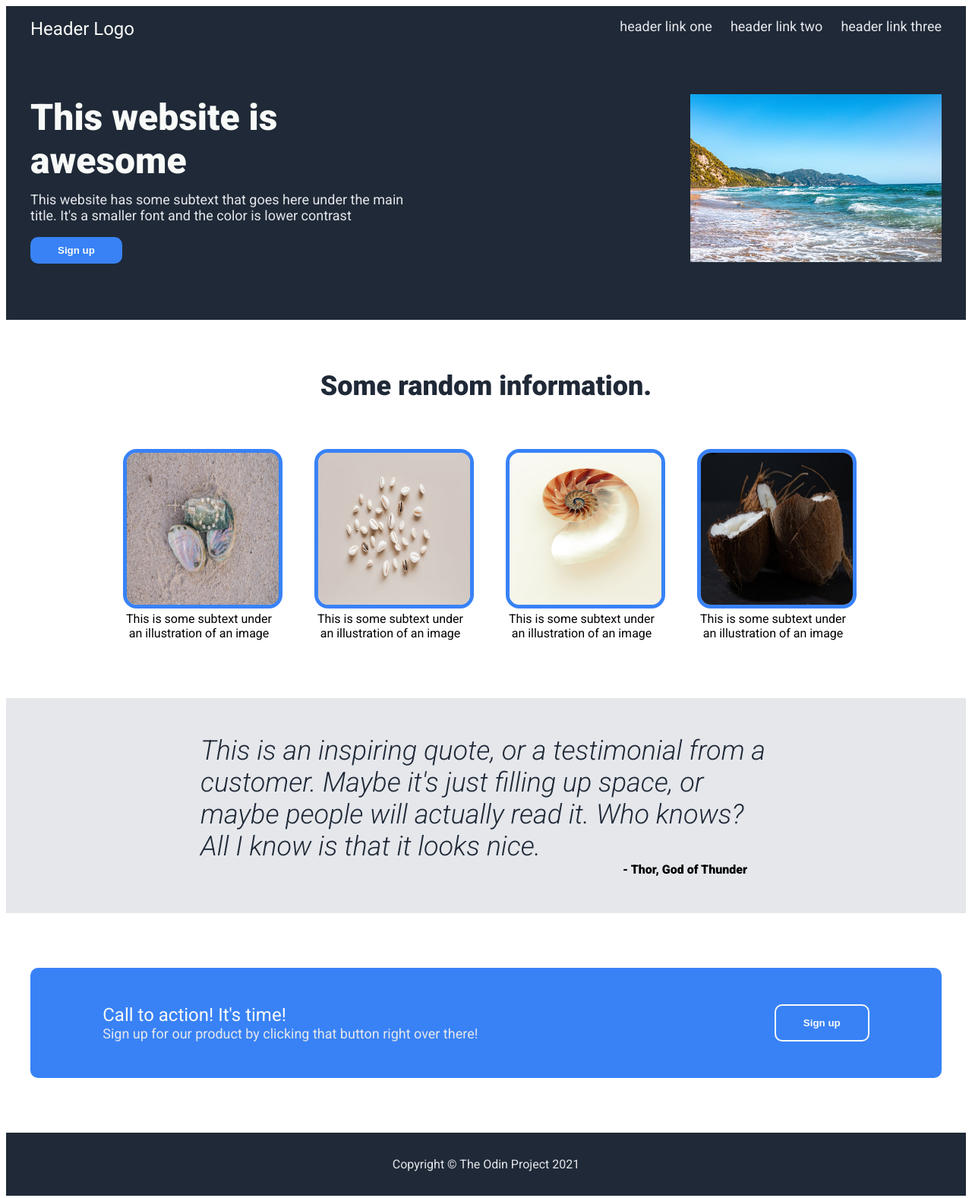
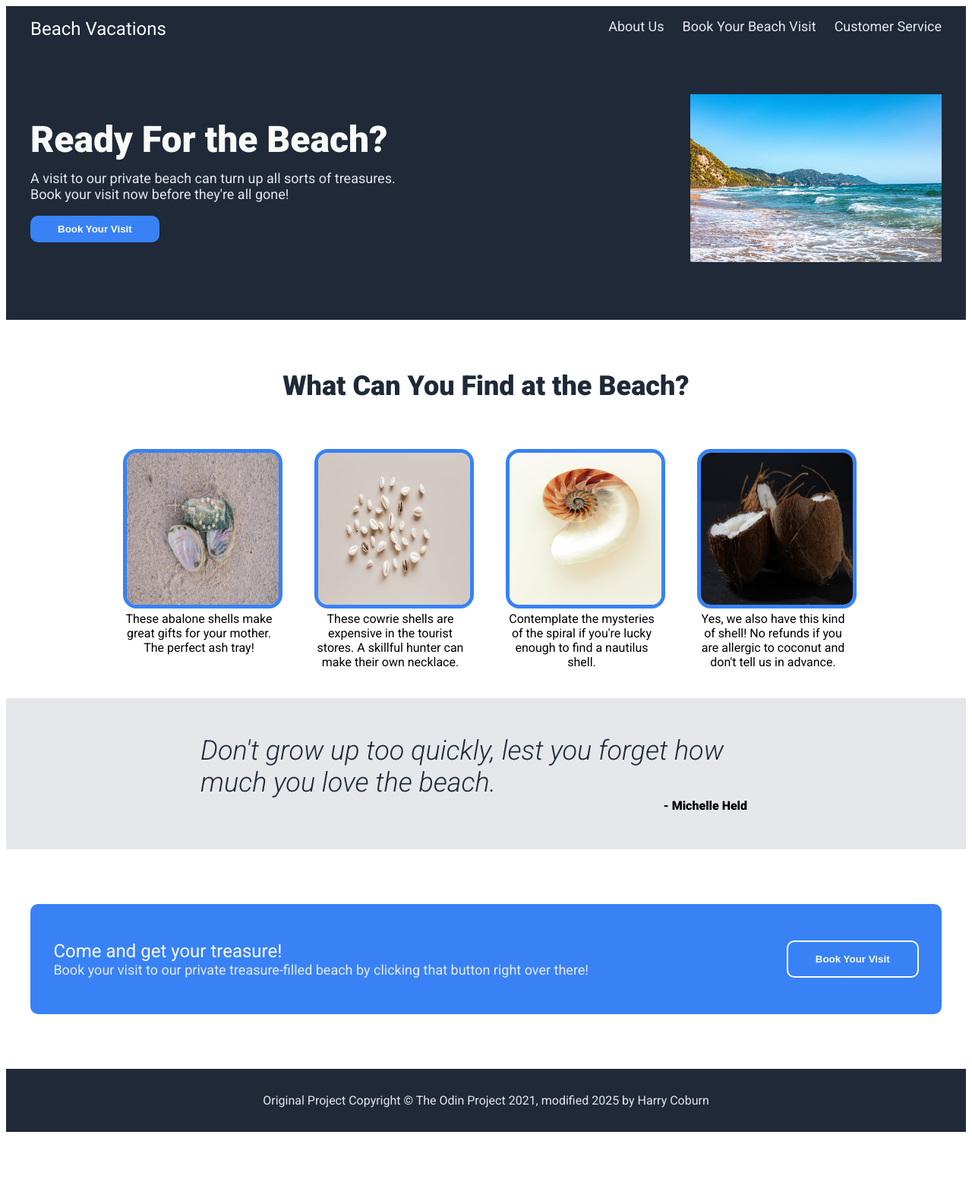
Before and after one commit to HarryCoburn/odin-landing-page, a plain HTML site: page index.html in a window 1280 px wide. Shown: the whole page at 76% size. After the commit the page ends 1498 px from the top, so only its background shows below. Drawn offline with Linux system fonts and the light colour scheme.

Commit message:
Copy update
Changed the copy to a beach vacation with a snarky attitude.

```diff
--- a/index.html
+++ b/index.html
@@ -12,21 +12,18 @@
     <div class="header">
         <div class="header-sizing">
             <div class="nav-bar">
-                <div class="logo">Header Logo</div>
+                <div class="logo">Beach Vacations</div>
                 <ul class="header-links">
-                    <li><a href="#" class="header-link">header link one</a></li>
-                    <li><a href="#" class="header-link">header link two</a></li>
-                    <li><a href="#" class="header-link">header link three</a></li>
+                    <li><a href="#" class="header-link">About Us</a></li>
+                    <li><a href="#" class="header-link">Book Your Beach Visit</a></li>
+                    <li><a href="#" class="header-link">Customer Service</a></li>
                 </ul>
             </div>
             <div class="header-bottom">
                 <div class="hero-left">
-                    <h1 class="hero-main-text">This website is awesome</h1>
-                    <p class="hero-secondary-text">This website has some subtext that goes here under the main title.
-                        It's a
-                        smaller font and the color is
-                        lower contrast</p>
-                    <button class="hero-btn">Sign up</button>
+                    <h1 class="hero-main-text">Ready For the Beach?</h1>
+                    <p class="hero-secondary-text">A visit to our private beach can turn up all sorts of treasures. Book your visit now before they're all gone!</p>
+                    <button class="hero-btn">Book Your Visit</button>
                 </div>
                 <div class="hero-right">
                     <img src="./images/pexels-nico-hartnauer-greek-beach.jpg" height="221">
@@ -37,46 +34,43 @@
     </div>
 
     <div class="image-body">
-        <h2 class="image-body-header">Some random information.</h2>
+        <h2 class="image-body-header">What Can You Find at the Beach?</h2>
         <div class="image-item-row">
             <div class="image-item">
                 <img src="./images/pexels-anntarazevich-abalone.jpg" width="200" , height="200" class="info-image">
-                <div class="image-cap">This is some subtext under an illustration of an image</div>
+                <div class="image-cap">These abalone shells make great gifts for your mother. The perfect ash tray!</div>
             </div>
             <div class="image-item">
                 <img src="./images/pexels-karolina-grabowska-cowries.jpg" width="200" , height="200" class="info-image">
-                <div class="image-cap">This is some subtext under an illustration of an image</div>
+                <div class="image-cap">These cowrie shells are expensive in the tourist stores. A skillful hunter can make their own necklace.</div>
             </div>
             <div class="image-item">
                 <img src="./images/pexels-pixabay-nautilus.jpg" width="200" , height="200" class="info-image">
-                <div class="image-cap">This is some subtext under an illustration of an image</div>
+                <div class="image-cap">Contemplate the mysteries of the spiral if you're lucky enough to find a nautilus shell.</div>
             </div>
             <div class="image-item">
                 <img src="./images/pexels-mikhail-nilov-coconuts.jpg" width="200" , height="200" class="info-image">
-                <div class="image-cap">This is some subtext under an illustration of an image</div>
+                <div class="image-cap">Yes, we also have this kind of shell! No refunds if you are allergic to coconut and don't tell us in advance.</div>
             </div>
         </div>
     </div>
     <div class="quote-block">
         <div class="quote">
-
-            <div class="quote-text">This is an inspiring quote, or a testimonial from a customer. Maybe it's just
-                filling up space,
-                or maybe people will actually read it. Who knows? All I know is that it looks nice.</div>
-            <div class="quote-cite">- Thor, God of Thunder</div>
+            <div class="quote-text">Don't grow up too quickly, lest you forget how much you love the beach.</div>
+            <div class="quote-cite">- Michelle Held</div>
         </div>
 
     </div>
     <div class="cta-area">
         <div class="cta">
             <div class="cta-left">
-                <div class="cta-header">Call to action! It's time!</div>
-                <div class="cta-text">Sign up for our product by clicking that button right over there!</div>
+                <div class="cta-header">Come and get your treasure!</div>
+                <div class="cta-text">Book your visit to our private treasure-filled beach by clicking that button right over there!</div>
             </div>
-            <button class="cta-btn">Sign up</button>
+            <button class="cta-btn">Book Your Visit</button>
         </div>
     </div>
-    <div class="footer">Copyright © The Odin Project 2021</div>
+    <div class="footer">Original Project Copyright © The Odin Project 2021, modified 2025 by Harry Coburn</div>
 </body>
 
 </html>
```
